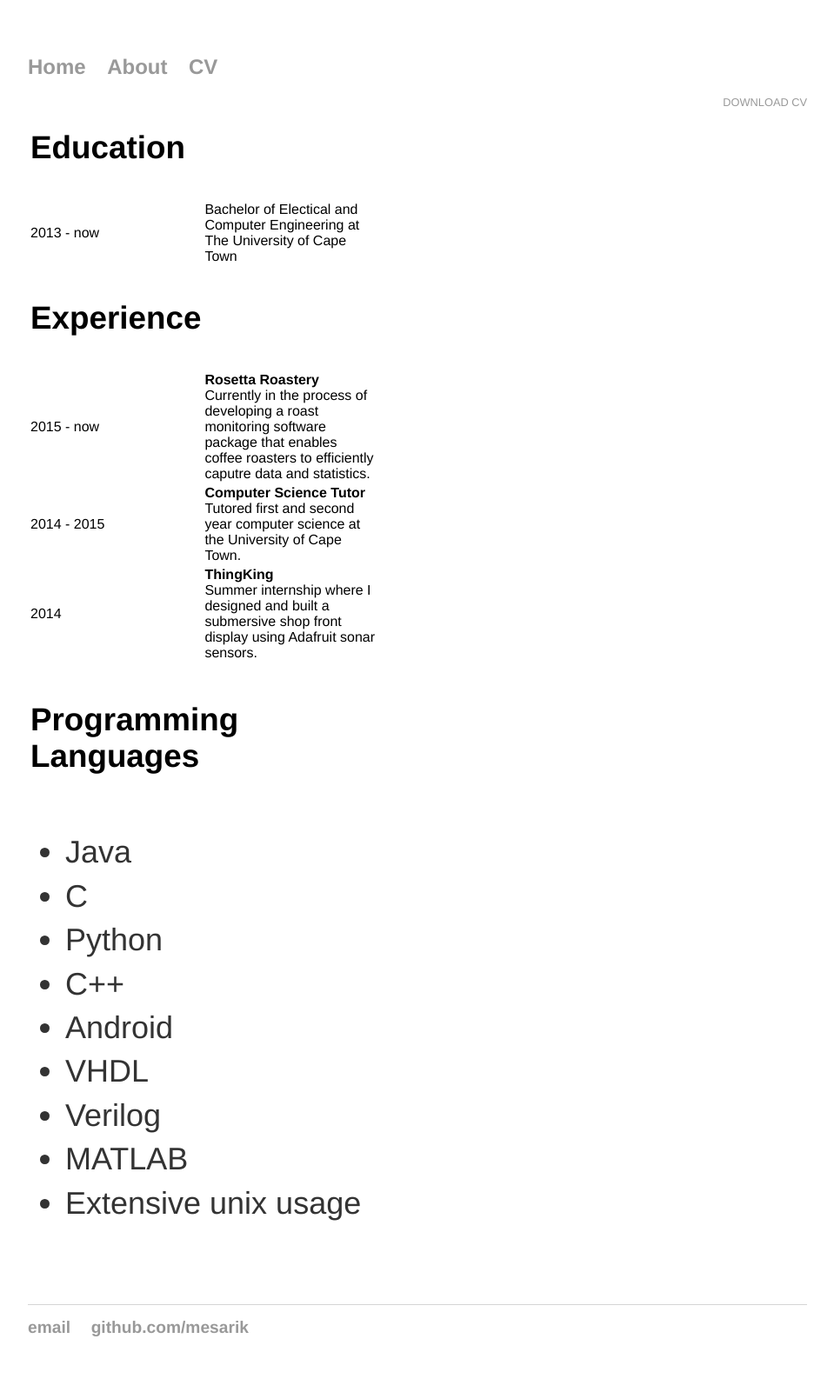
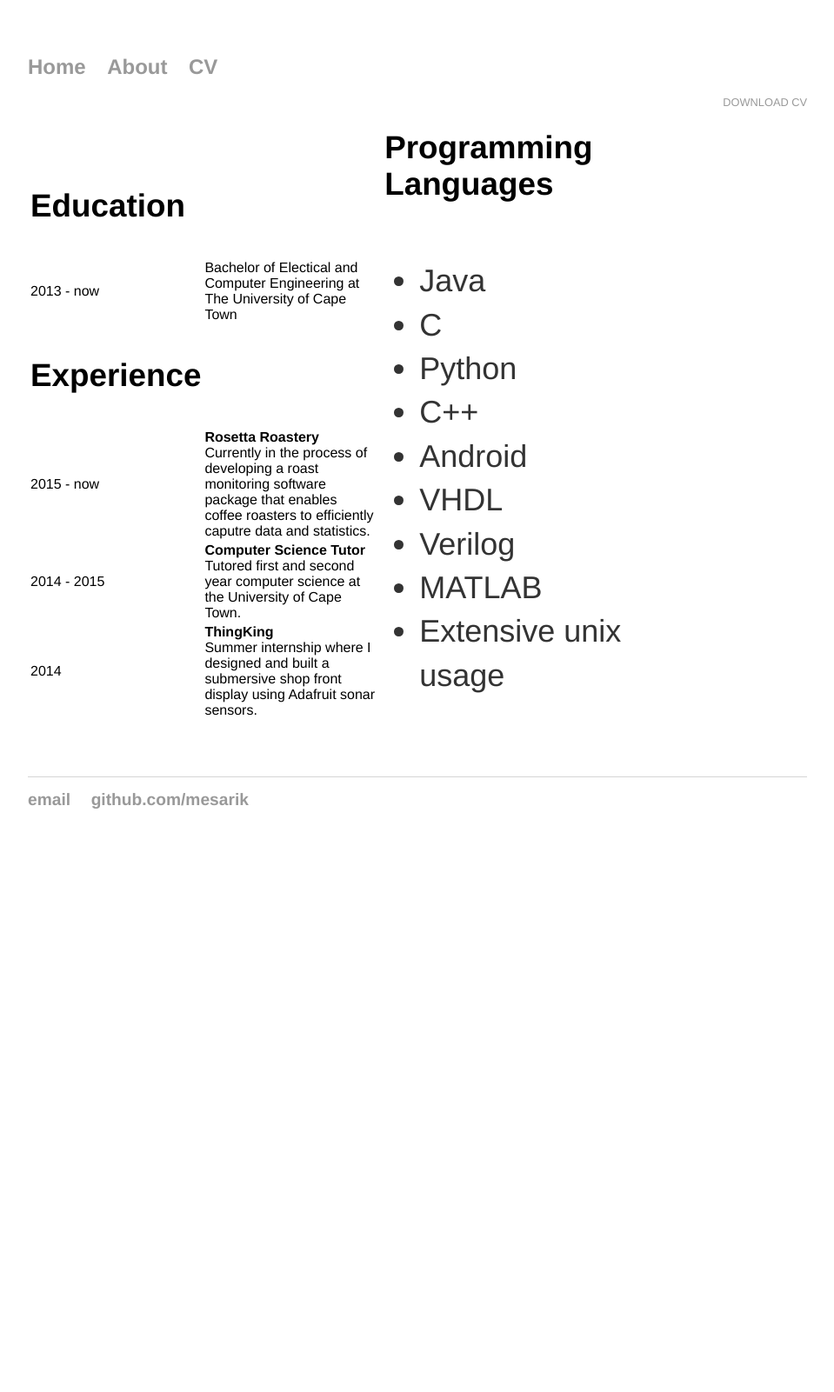
Before and after one commit to mesarcik/mesarcik.github.io, a Jekyll site: the page built from cv/index.html, in a window 1280 px wide. Shown: the whole page at 87% size, without its empty margins (160-1119 px from the left). Built offline with Jekyll 4.4.1, drawn with Linux system fonts in a browser that asks for light colours; after the commit the page ends 994 px from its top, so only the background shows below that.

Commit message:
git_uploader.sh

```diff
--- a/cv/index.html
+++ b/cv/index.html
@@ -34,7 +34,8 @@ title: Misha Mesarcik's CV
 							</tr>
 
 					</table>
-			<table style= "width:45%; display: inline-block;">
+
+					<table style= "width:40%; display: inline-block;">
 							<td><h3> Programming Languages </h3></td>
 
 						<tr>
```
